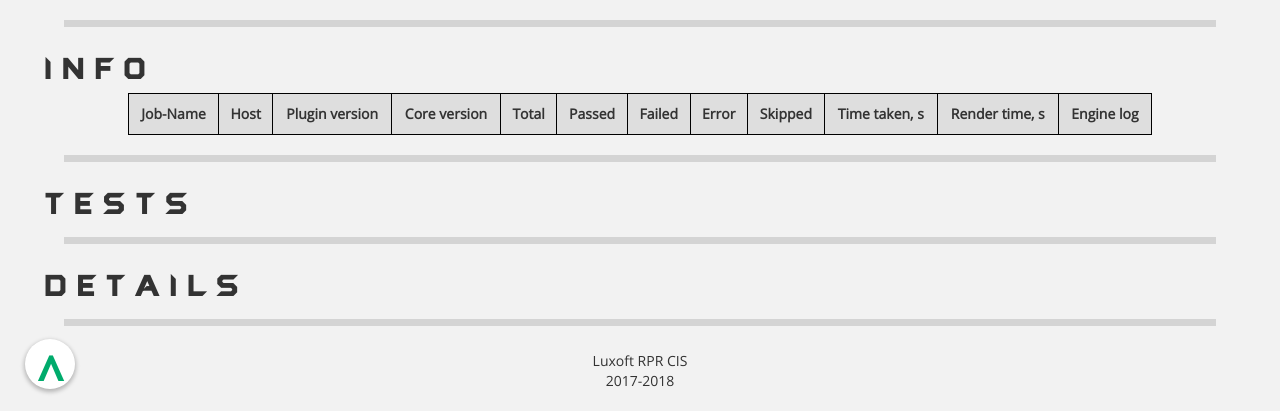
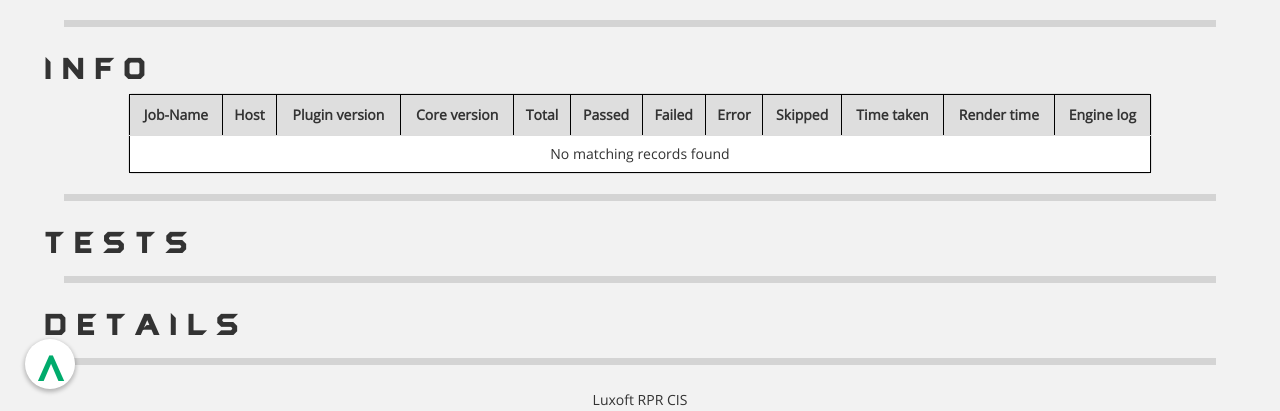
Before and after one commit to luxteam/jobs_launcher, a Python web app: template core/templates/summary_template.html in a window 1280 px wide. Shown: the part 361-772 px from the top of the page. Run offline with Jinja, Linux system fonts and the light colour scheme; the template is opened without the code that fills it, so the values that code supplies are empty.

Commit message:
time format

```diff
--- a/core/templates/summary_template.html
+++ b/core/templates/summary_template.html
@@ -3,7 +3,10 @@
 {% block report_body %}
 <h1>info</h1>
 
-<table class="baseTable">
+<div class="jsTableWrapper">
+    <table class="baseTable"
+            data-toggle="table">
+        <thead>
             <tr>
                 <th>Job-Name</th>
                 <th>Host</th>
@@ -14,10 +17,12 @@
                 <th>Failed</th>
                 <th>Error</th>
                 <th>Skipped</th>
-        <th>Time taken, s</th>
-        <th>Render time, s</th>
+                <th data-formatter="timeFormatter">Time taken</th>
+                <th data-formatter="timeFormatter">Render time</th>
                 <th>Engine log</th>
             </tr>
+        </thead>
+        <tbody>
     {% for i, value in report | dictsort %}
             <tr>
                 <td>{% if i != "_cur_" %}
@@ -85,9 +90,10 @@
                 {%- endif -%}
                 launcher.engine.log">Engine log</a></td>
             </tr>
+        </tbody>
     {% endfor %}
     </table>
-
+</div>
 <hr>
 
 <h1>tests</h1>
@@ -97,7 +103,10 @@
 <h3>{{ i }}</h3>
     {% endif %}
 
-<table class="baseTable">
+<div class="jsTableWrapper">
+    <table class="baseTable"
+        data-toggle="table">
+        <thead>
             <tr>
                 <th>Test package name</th>
                 <!--<th>Config</th>-->
@@ -108,10 +117,11 @@
                 <th>Failed</th>
                 <th>Error</th>
                 <th>Skipped</th>
-        <th>Time taken</th>
-        <th>Render time</th>
+                <th data-formatter="timeFormatter">Time taken</th>
+                <th data-formatter="timeFormatter">Render time</th>
             </tr>
-
+        </thead>
+        <tbody>
     {% for test_package, value in report[i].results | dictsort %}
         {% set resultsloop = loop %}
             <tr>
@@ -180,8 +190,9 @@
                 {% endif %}
                 >{{ report[i].summary.render_duration | round(1) }}</td>
             </tr>
-
+        </tbody>
     </table>
+</div>
 {% endfor %}
 
 <hr>
@@ -215,7 +226,7 @@
             <tr>
                 <th data-halign="center" data-sortable="true">Test case</th>
                 <th data-halign="center" data-sortable="true">Parameters</th>
-                <th data-halign="center" data-sortable="true" data-formatter="timeFormatter">Render time, s</th>
+                <th data-halign="center" data-sortable="true" data-formatter="timeFormatter">Render time</th>
                 <th data-field="test_status" data-halign="center" data-sortable="true" data-sorter="statusSorter">Test status</th>
                 <!--<th data-field="pix_difference" data-halign="center" data-sortable="true">Pixel difference, %</th>-->
                 <th data-halign="center" data-sortable="true" data-events="openFullImgSize">Baseline Color</th>
```
Lines whose indentation alone changed are shown as unchanged.
